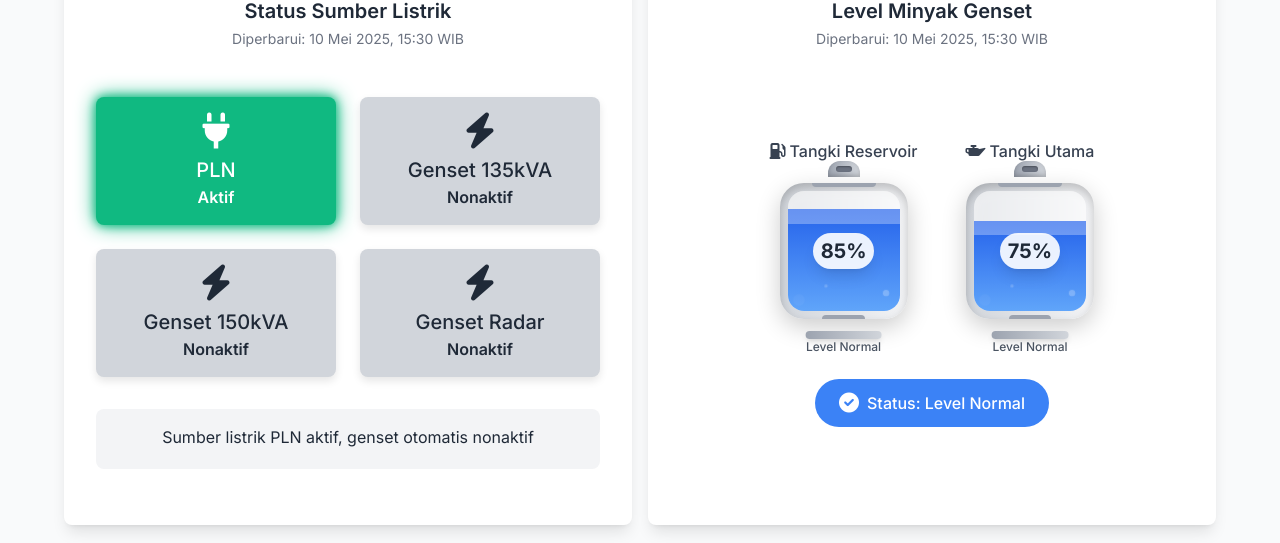
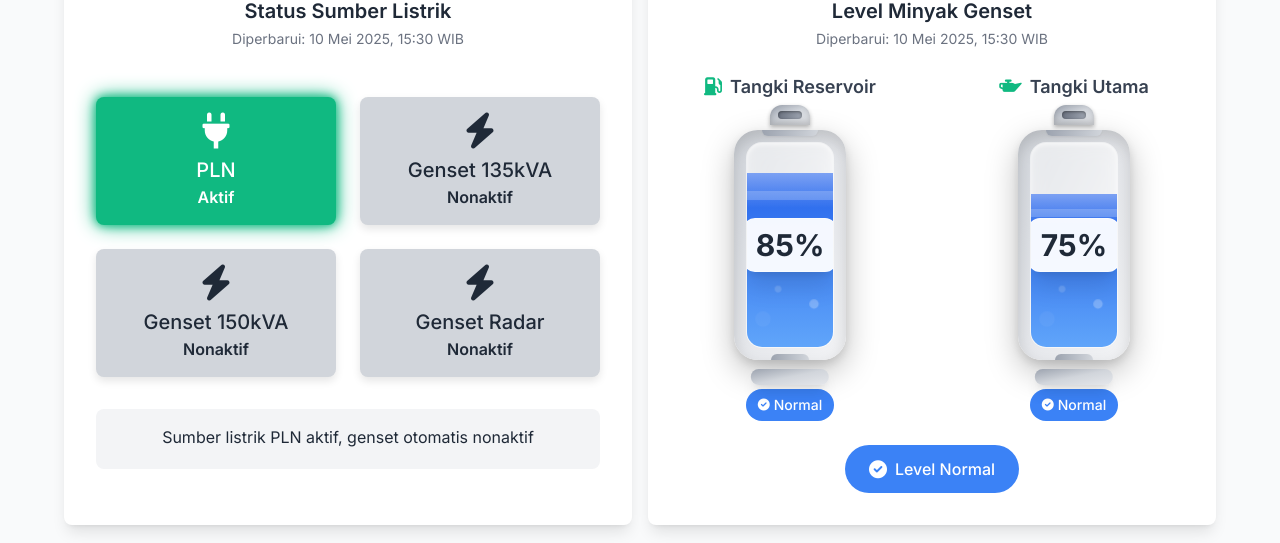
Before and after one commit to amymeij22/powerguard, a Next.js app: page / in a window 1280 px wide. Shown: the part 163-706 px from the top of the page. Built offline with nearby package versions, Linux system fonts and the light colour scheme; no server answers; the database is empty.

Commit message:
Enhanced Dual Fuel Tank Display with Better Sizing and Layout

```diff
--- a/components/FuelLevelCard.tsx
+++ b/components/FuelLevelCard.tsx
@@ -66,13 +66,13 @@ export default function FuelLevelCard() {
 
   const getFuelStatusBadge = (level: number) => {
     if (level >= 70) {
-      return 'inline-flex items-center px-3 sm:px-4 lg:px-6 py-2 sm:py-2 lg:py-3 rounded-full bg-blue-500 text-white text-sm sm:text-base font-medium';
+      return 'inline-flex items-center px-2 sm:px-3 py-1 sm:py-1.5 rounded-full bg-blue-500 text-white text-xs sm:text-sm font-medium';
     } else if (level >= 40) {
-      return 'inline-flex items-center px-3 sm:px-4 lg:px-6 py-2 sm:py-2 lg:py-3 rounded-full bg-green-500 text-white text-sm sm:text-base font-medium';
+      return 'inline-flex items-center px-2 sm:px-3 py-1 sm:py-1.5 rounded-full bg-green-500 text-white text-xs sm:text-sm font-medium';
     } else if (level >= 20) {
-      return 'inline-flex items-center px-3 sm:px-4 lg:px-6 py-2 sm:py-2 lg:py-3 rounded-full bg-yellow-500 text-white text-sm sm:text-base font-medium';
+      return 'inline-flex items-center px-2 sm:px-3 py-1 sm:py-1.5 rounded-full bg-yellow-500 text-white text-xs sm:text-sm font-medium';
     } else {
-      return 'inline-flex items-center px-3 sm:px-4 lg:px-6 py-2 sm:py-2 lg:py-3 rounded-full bg-red-500 text-white text-sm sm:text-base font-medium warning-blink';
+      return 'inline-flex items-center px-2 sm:px-3 py-1 sm:py-1.5 rounded-full bg-red-500 text-white text-xs sm:text-sm font-medium warning-blink';
     }
   };
 
@@ -84,78 +84,109 @@ export default function FuelLevelCard() {
   };
 
   const getFuelStatusText = (level: number) => {
-    if (level >= 70) return 'Level Normal';
-    if (level >= 40) return 'Level Sedang';
-    if (level >= 20) return 'Level Rendah';
-    return 'Perlu Diisi Ulang';
+    if (level >= 70) return 'Normal';
+    if (level >= 40) return 'Sedang';
+    if (level >= 20) return 'Rendah';
+    return 'Kritis';
   };
 
   const getOverallStatus = () => {
     const minLevel = Math.min(fuelLevels.reservoir, fuelLevels.drum);
-    return getFuelStatusText(minLevel);
+    if (minLevel >= 70) return 'Level Normal';
+    if (minLevel >= 40) return 'Level Sedang';
+    if (minLevel >= 20) return 'Level Rendah';
+    return 'Perlu Diisi Ulang';
   };
 
   const getOverallStatusBadge = () => {
     const minLevel = Math.min(fuelLevels.reservoir, fuelLevels.drum);
-    return getFuelStatusBadge(minLevel);
+    if (minLevel >= 70) {
+      return 'inline-flex items-center px-4 sm:px-6 py-2 sm:py-3 rounded-full bg-blue-500 text-white text-sm sm:text-base font-medium';
+    } else if (minLevel >= 40) {
+      return 'inline-flex items-center px-4 sm:px-6 py-2 sm:py-3 rounded-full bg-green-500 text-white text-sm sm:text-base font-medium';
+    } else if (minLevel >= 20) {
+      return 'inline-flex items-center px-4 sm:px-6 py-2 sm:py-3 rounded-full bg-yellow-500 text-white text-sm sm:text-base font-medium';
+    } else {
+      return 'inline-flex items-center px-4 sm:px-6 py-2 sm:py-3 rounded-full bg-red-500 text-white text-sm sm:text-base font-medium warning-blink';
+    }
   };
 
   const renderFuelTank = (level: number, title: string, icon: string) => (
-    <div className="flex flex-col items-center">
-      <h3 className="text-sm lg:text-base font-medium text-gray-700 dark:text-gray-300 mb-2 text-center">
-        <i className={`${icon} mr-1`}></i>
-        {title}
-      </h3>
+    <div className="flex flex-col items-center flex-1">
+      {/* Tank Title with spacing */}
+      <div className="mb-4 text-center">
+        <h3 className="text-sm sm:text-base lg:text-lg font-semibold text-gray-700 dark:text-gray-300">
+          <i className={`${icon} mr-2 text-emerald-500`}></i>
+          {title}
+        </h3>
+      </div>
 
-      <div className="relative w-24 sm:w-28 lg:w-32 h-32 sm:h-36 lg:h-40 mb-2">
-        {/* Improved Fuel Tank Visualization */}
+      {/* Large Fuel Tank */}
+      <div className="relative w-20 sm:w-24 lg:w-28 h-48 sm:h-56 lg:h-64 mb-4">
         <div className="relative w-full h-full flex items-center justify-center">
-          {/* Fuel Tank Body with 3D effect */}
-          <div className="relative w-full h-[85%] rounded-3xl bg-gradient-to-r from-gray-300 to-gray-100 dark:from-gray-700 dark:to-gray-600 shadow-lg overflow-hidden" style={{boxShadow: 'inset 0 5px 10px rgba(0,0,0,0.2), 0 8px 24px rgba(0,0,0,0.2)'}}>
+          {/* Fuel Tank Body with enhanced 3D effect */}
+          <div className="relative w-full h-[90%] rounded-3xl bg-gradient-to-br from-gray-300 via-gray-200 to-gray-100 dark:from-gray-700 dark:via-gray-600 dark:to-gray-500 shadow-2xl overflow-hidden"
+               style={{
+                 boxShadow: 'inset 0 8px 16px rgba(0,0,0,0.15), 0 12px 32px rgba(0,0,0,0.25), 0 4px 8px rgba(0,0,0,0.1)'
+               }}>
 
-            {/* Fuel Level Container with glass effect */}
-            <div className="absolute inset-2 rounded-2xl overflow-hidden bg-opacity-50 bg-white dark:bg-opacity-10 dark:bg-gray-800" style={{backdropFilter: 'blur(2px)', boxShadow: 'inset 0 0 15px rgba(255,255,255,0.3)'}}>
+            {/* Inner glass container */}
+            <div className="absolute inset-3 rounded-2xl overflow-hidden bg-opacity-40 bg-white dark:bg-opacity-20 dark:bg-gray-800 border border-white border-opacity-30"
+                 style={{
+                   backdropFilter: 'blur(4px)',
+                   boxShadow: 'inset 0 0 20px rgba(255,255,255,0.4), inset 0 2px 4px rgba(255,255,255,0.6)'
+                 }}>
 
-              {/* Fuel Level Animation */}
+              {/* Fuel Level with enhanced animation */}
               <div
-                className={`absolute bottom-0 left-0 right-0 transition-all duration-1000 bg-gradient-to-t ${getFuelColor(level)}`}
+                className={`absolute bottom-0 left-0 right-0 transition-all duration-1500 ease-out bg-gradient-to-t ${getFuelColor(level)}`}
                 style={{height: `${level}%`}}
               >
-                {/* Liquid Shine Effect */}
-                <div className="absolute top-0 left-0 right-0 h-[15%] bg-white bg-opacity-30 dark:bg-opacity-20"></div>
+                {/* Enhanced liquid shine effect */}
+                <div className="absolute top-0 left-0 right-0 h-[20%] bg-gradient-to-b from-white to-transparent opacity-40"></div>
+                <div className="absolute top-[10%] left-0 right-0 h-[5%] bg-white opacity-20"></div>
 
-                {/* Bubbles animation */}
-                <div className="absolute bottom-2 left-2 w-1.5 h-1.5 rounded-full bg-white bg-opacity-60 dark:bg-opacity-40 animate-ping" style={{animationDuration: '3s', animationDelay: '1s'}}></div>
-                <div className="absolute bottom-4 right-3 w-1 h-1 rounded-full bg-white bg-opacity-60 dark:bg-opacity-40 animate-ping" style={{animationDuration: '2.5s'}}></div>
-                <div className="absolute bottom-6 left-1/3 w-0.5 h-0.5 rounded-full bg-white bg-opacity-60 dark:bg-opacity-40 animate-ping" style={{animationDuration: '4s', animationDelay: '0.5s'}}></div>
+                {/* Enhanced bubbles animation */}
+                <div className="absolute bottom-6 left-3 w-2 h-2 rounded-full bg-white bg-opacity-70 animate-ping"
+                     style={{animationDuration: '3s', animationDelay: '1s'}}></div>
+                <div className="absolute bottom-10 right-4 w-1.5 h-1.5 rounded-full bg-white bg-opacity-60 animate-ping"
+                     style={{animationDuration: '2.5s'}}></div>
+                <div className="absolute bottom-14 left-1/3 w-1 h-1 rounded-full bg-white bg-opacity-50 animate-ping"
+                     style={{animationDuration: '4s', animationDelay: '0.5s'}}></div>
+                <div className="absolute bottom-8 right-1/4 w-0.5 h-0.5 rounded-full bg-white bg-opacity-60 animate-ping"
+                     style={{animationDuration: '3.5s', animationDelay: '2s'}}></div>
               </div>
 
-              {/* Fuel Level Percentage Display */}
+              {/* Large percentage display */}
               <div className="absolute inset-0 flex items-center justify-center pointer-events-none">
-                <div className="bg-white bg-opacity-90 dark:bg-gray-900 dark:bg-opacity-80 px-2 py-1 rounded-full shadow-lg">
-                  <span className="text-lg sm:text-xl font-bold text-gray-800 dark:text-white">{level}%</span>
+                <div className="bg-white bg-opacity-95 dark:bg-gray-900 dark:bg-opacity-90 px-3 py-2 rounded-xl shadow-xl border border-white border-opacity-50">
+                  <span className="text-xl sm:text-2xl lg:text-3xl font-bold text-gray-800 dark:text-white">{level}%</span>
                 </div>
               </div>
             </div>
 
-            {/* Tank detail lines */}
-            <div className="absolute top-0 left-1/4 w-1/2 h-1 bg-gray-400 dark:bg-gray-500 rounded-b-lg"></div>
-            <div className="absolute bottom-0 left-1/3 w-1/3 h-1 bg-gray-400 dark:bg-gray-500 rounded-t-lg"></div>
+            {/* Enhanced tank details */}
+            <div className="absolute top-0 left-1/4 w-1/2 h-1.5 bg-gradient-to-r from-gray-400 to-gray-300 dark:from-gray-500 dark:to-gray-400 rounded-b-lg shadow-sm"></div>
+            <div className="absolute bottom-0 left-1/3 w-1/3 h-1.5 bg-gradient-to-r from-gray-400 to-gray-300 dark:from-gray-500 dark:to-gray-400 rounded-t-lg shadow-sm"></div>
           </div>
 
-          {/* Fuel Cap/Lid with 3D effect */}
-          <div className="absolute top-[-10px] left-1/2 transform -translate-x-1/2 w-8 h-4 bg-gradient-to-r from-gray-400 to-gray-300 dark:from-gray-600 dark:to-gray-500 rounded-t-xl shadow-md flex items-center justify-center" style={{boxShadow: 'inset 0 -2px 4px rgba(0,0,0,0.2)'}}>
-            <div className="w-4 h-1.5 bg-gray-500 dark:bg-gray-400 rounded-full" style={{boxShadow: 'inset 0 1px 2px rgba(0,0,0,0.3)'}}></div>
+          {/* Enhanced fuel cap */}
+          <div className="absolute top-[-12px] left-1/2 transform -translate-x-1/2 w-10 h-5 bg-gradient-to-br from-gray-400 via-gray-300 to-gray-200 dark:from-gray-600 dark:via-gray-500 dark:to-gray-400 rounded-t-xl shadow-lg flex items-center justify-center"
+               style={{boxShadow: 'inset 0 -3px 6px rgba(0,0,0,0.2), 0 2px 4px rgba(0,0,0,0.3)'}}>
+            <div className="w-6 h-2 bg-gradient-to-r from-gray-500 to-gray-400 dark:from-gray-400 dark:to-gray-300 rounded-full"
+                 style={{boxShadow: 'inset 0 1px 3px rgba(0,0,0,0.4)'}}></div>
           </div>
 
-          {/* Tank base/support */}
-          <div className="absolute bottom-[-8px] left-1/2 transform -translate-x-1/2 w-[60%] h-2 bg-gradient-to-r from-gray-400 to-gray-300 dark:from-gray-700 dark:to-gray-600 rounded-lg shadow-md"></div>
+          {/* Enhanced tank base */}
+          <div className="absolute bottom-[-12px] left-1/2 transform -translate-x-1/2 w-[70%] h-4 bg-gradient-to-br from-gray-400 via-gray-300 to-gray-200 dark:from-gray-700 dark:via-gray-600 dark:to-gray-500 rounded-lg shadow-lg"></div>
         </div>
       </div>
 
+      {/* Individual Tank Status */}
       <div className="text-center">
-        <div className="text-xs text-gray-600 dark:text-gray-400 font-medium">
-          {getFuelStatusText(level)}
+        <div className={getFuelStatusBadge(level)}>
+          <i className={`${getFuelStatusIcon(level)} mr-1 text-xs`}></i>
+          <span>{getFuelStatusText(level)}</span>
         </div>
       </div>
     </div>
@@ -163,16 +194,18 @@ export default function FuelLevelCard() {
 
   return (
     <div className="bg-white dark:bg-gray-800 rounded-lg shadow-lg p-4 sm:p-6 lg:p-8 transition-all h-full flex flex-col relative">
-      <div className="flex flex-col items-center justify-center mb-3 sm:mb-4 lg:mb-6">
+      {/* Header */}
+      <div className="flex flex-col items-center justify-center mb-4 sm:mb-6">
         <h2 className="text-lg lg:text-xl font-semibold text-gray-800 dark:text-white mb-1">Level Minyak Genset</h2>
         <span className="text-xs lg:text-sm text-gray-500 dark:text-gray-400">
           Diperbarui: <span>{updateTime}</span>
         </span>
       </div>
 
-      <div className="flex flex-col items-center justify-center py-3 sm:py-4 lg:py-6 flex-grow">
-        {/* Dual Tank Display */}
-        <div className="flex justify-center items-start gap-6 sm:gap-8 lg:gap-12 mb-4 sm:mb-6">
+      {/* Main Content */}
+      <div className="flex flex-col items-center justify-center flex-grow">
+        {/* Dual Tank Display - Takes most of the card space */}
+        <div className="flex justify-center items-start gap-8 sm:gap-12 lg:gap-16 mb-6 w-full">
           {renderFuelTank(fuelLevels.reservoir, 'Tangki Reservoir', 'fas fa-gas-pump')}
           {renderFuelTank(fuelLevels.drum, 'Tangki Utama', 'fas fa-oil-can')}
         </div>
@@ -180,8 +213,8 @@ export default function FuelLevelCard() {
         {/* Overall Status */}
         <div className="text-center">
           <div className={getOverallStatusBadge()}>
-            <i className={`${getFuelStatusIcon(Math.min(fuelLevels.reservoir, fuelLevels.drum))} mr-1 sm:mr-2 text-lg lg:text-xl`}></i>
-            <span>Status: {getOverallStatus()}</span>
+            <i className={`${getFuelStatusIcon(Math.min(fuelLevels.reservoir, fuelLevels.drum))} mr-2 text-lg`}></i>
+            <span>{getOverallStatus()}</span>
           </div>
         </div>
       </div>
--- a/components/HistoryModal.tsx
+++ b/components/HistoryModal.tsx
@@ -149,13 +149,13 @@ export default function HistoryModal({ isOpen, onClose, onDetailClick }: History
 
   const getFuelStatusBadge = (level: number) => {
     if (level >= 70) {
-      return 'px-2 inline-flex text-xs leading-5 font-semibold rounded-full bg-blue-100 text-blue-600 dark:bg-blue-900';
+      return 'px-2 py-1 inline-flex text-xs leading-4 font-semibold rounded-full bg-blue-100 text-blue-700 dark:bg-blue-900 dark:text-blue-300';
     } else if (level >= 40) {
-      return 'px-2 inline-flex text-xs leading-5 font-semibold rounded-full bg-green-100 text-green-600 dark:bg-green-900';
+      return 'px-2 py-1 inline-flex text-xs leading-4 font-semibold rounded-full bg-green-100 text-green-700 dark:bg-green-900 dark:text-green-300';
     } else if (level >= 20) {
-      return 'px-2 inline-flex text-xs leading-5 font-semibold rounded-full bg-yellow-100 text-yellow-600 dark:bg-yellow-900';
+      return 'px-2 py-1 inline-flex text-xs leading-4 font-semibold rounded-full bg-yellow-100 text-yellow-700 dark:bg-yellow-900 dark:text-yellow-300';
     } else {
-      return 'px-2 inline-flex text-xs leading-5 font-semibold rounded-full bg-red-100 text-red-600 dark:bg-red-900';
+      return 'px-2 py-1 inline-flex text-xs leading-4 font-semibold rounded-full bg-red-100 text-red-700 dark:bg-red-900 dark:text-red-300';
     }
   };
 
@@ -163,7 +163,7 @@ export default function HistoryModal({ isOpen, onClose, onDetailClick }: History
     if (level >= 70) return 'Normal';
     if (level >= 40) return 'Sedang';
     if (level >= 20) return 'Rendah';
-    return 'Perlu Diisi Ulang';
+    return 'Kritis';
   };
 
   const getTabTitle = () => {
@@ -177,7 +177,7 @@ export default function HistoryModal({ isOpen, onClose, onDetailClick }: History
 
   return (
     <div className="fixed inset-0 z-50 bg-black bg-opacity-50" onClick={handleBackdropClick}>
-      <div className="absolute top-1/2 left-1/2 transform -translate-x-1/2 -translate-y-1/2 bg-white dark:bg-gray-800 rounded-xl shadow-2xl max-w-6xl w-full max-h-[90vh] mx-4 flex flex-col overflow-hidden">
+      <div className="absolute top-1/2 left-1/2 transform -translate-x-1/2 -translate-y-1/2 bg-white dark:bg-gray-800 rounded-xl shadow-2xl max-w-7xl w-full max-h-[90vh] mx-4 flex flex-col overflow-hidden">
         {/* Modal Header with gradient */}
         <div className="bg-gradient-to-r from-emerald-500 to-emerald-600 p-6 text-white">
           <div className="flex justify-between items-center">
@@ -302,7 +302,7 @@ export default function HistoryModal({ isOpen, onClose, onDetailClick }: History
             </div>
           )}
 
-          {/* Fuel Level History Table - Updated for Dual Tank */}
+          {/* Fuel Level History Table - Enhanced for Dual Tank */}
           {activeTab === 'fuel' && (
             <div className="overflow-x-auto">
               <div className="min-w-full">
@@ -310,8 +310,14 @@ export default function HistoryModal({ isOpen, onClose, onDetailClick }: History
                   <thead className="bg-gray-50 dark:bg-gray-900 sticky top-0">
                     <tr>
                       <th className="px-3 py-3 text-left text-xs font-medium text-gray-500 dark:text-gray-400 uppercase tracking-wider whitespace-nowrap">Tanggal</th>
-                      <th className="px-3 py-3 text-left text-xs font-medium text-gray-500 dark:text-gray-400 uppercase tracking-wider whitespace-nowrap">Tangki Reservoir</th>
-                      <th className="px-3 py-3 text-left text-xs font-medium text-gray-500 dark:text-gray-400 uppercase tracking-wider whitespace-nowrap">Tangki Utama</th>
+                      <th className="px-3 py-3 text-left text-xs font-medium text-gray-500 dark:text-gray-400 uppercase tracking-wider whitespace-nowrap">
+                        <i className="fas fa-gas-pump mr-1"></i>
+                        Tangki Reservoir
+                      </th>
+                      <th className="px-3 py-3 text-left text-xs font-medium text-gray-500 dark:text-gray-400 uppercase tracking-wider whitespace-nowrap">
+                        <i className="fas fa-oil-can mr-1"></i>
+                        Tangki Utama
+                      </th>
                       <th className="px-3 py-3 text-left text-xs font-medium text-gray-500 dark:text-gray-400 uppercase tracking-wider whitespace-nowrap">Status Keseluruhan</th>
                     </tr>
                   </thead>
@@ -328,8 +334,8 @@ export default function HistoryModal({ isOpen, onClose, onDetailClick }: History
                             {formatDisplayDateTime(level.datetime)}
                           </td>
                           <td className="px-3 py-3 whitespace-nowrap">
-                            <div className="flex flex-col">
-                              <span className="text-sm font-medium text-gray-900 dark:text-white">
+                            <div className="flex flex-col space-y-1">
+                              <span className="text-sm font-bold text-gray-900 dark:text-white">
                                 {reservoirLevel}%
                               </span>
                               <span className={getFuelStatusBadge(reservoirLevel)}>
@@ -338,8 +344,8 @@ export default function HistoryModal({ isOpen, onClose, onDetailClick }: History
                             </div>
                           </td>
                           <td className="px-3 py-3 whitespace-nowrap">
-                            <div className="flex flex-col">
-                              <span className="text-sm font-medium text-gray-900 dark:text-white">
+                            <div className="flex flex-col space-y-1">
+                              <span className="text-sm font-bold text-gray-900 dark:text-white">
                                 {drumLevel}%
                               </span>
                               <span className={getFuelStatusBadge(drumLevel)}>
@@ -348,9 +354,14 @@ export default function HistoryModal({ isOpen, onClose, onDetailClick }: History
                             </div>
                           </td>
                           <td className="px-3 py-3 whitespace-nowrap">
-                            <span className={getFuelStatusBadge(overallStatus)}>
-                              {getFuelStatusText(overallStatus)}
-                            </span>
+                            <div className="flex flex-col space-y-1">
+                              <span className="text-sm font-bold text-gray-900 dark:text-white">
+                                {overallStatus}%
+                              </span>
+                              <span className={getFuelStatusBadge(overallStatus)}>
+                                {getFuelStatusText(overallStatus)}
+                              </span>
+                            </div>
                           </td>
                         </tr>
                       );
```
